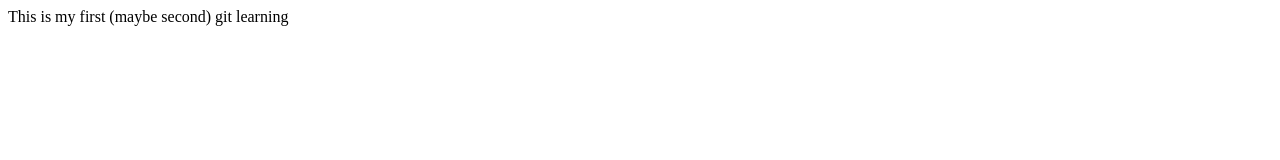
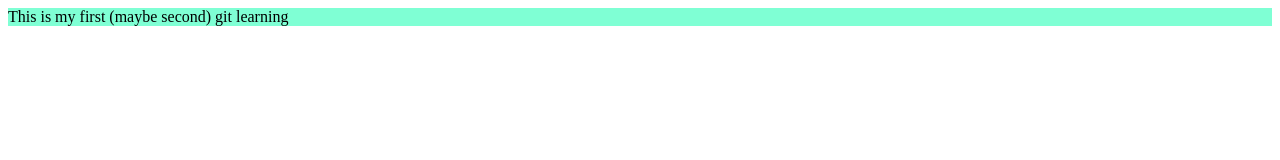
Before and after one commit to zsp03/tugas-sisfor-2, a plain HTML site: page index.html in a window 1280 px wide. Drawn offline with Linux system fonts and the light colour scheme.

Commit message:
Menambahkan style.css dan mengubah warna bg index_header

```diff
--- a/index.html
+++ b/index.html
@@ -2,8 +2,9 @@
 <html lang="en">
 <head>
     <title>Document</title>
+    <link rel="stylesheet" href="style.css">
 </head>
 <body>
-    <div>This is my first (maybe second) git learning</div>
+    <div class="index_header">This is my first (maybe second) git learning</div>
 </body>
 </html>
--- /dev/null
+++ b/style.css
@@ -0,0 +1,3 @@
+.index_header{
+    background-color: aquamarine;
+}
```
